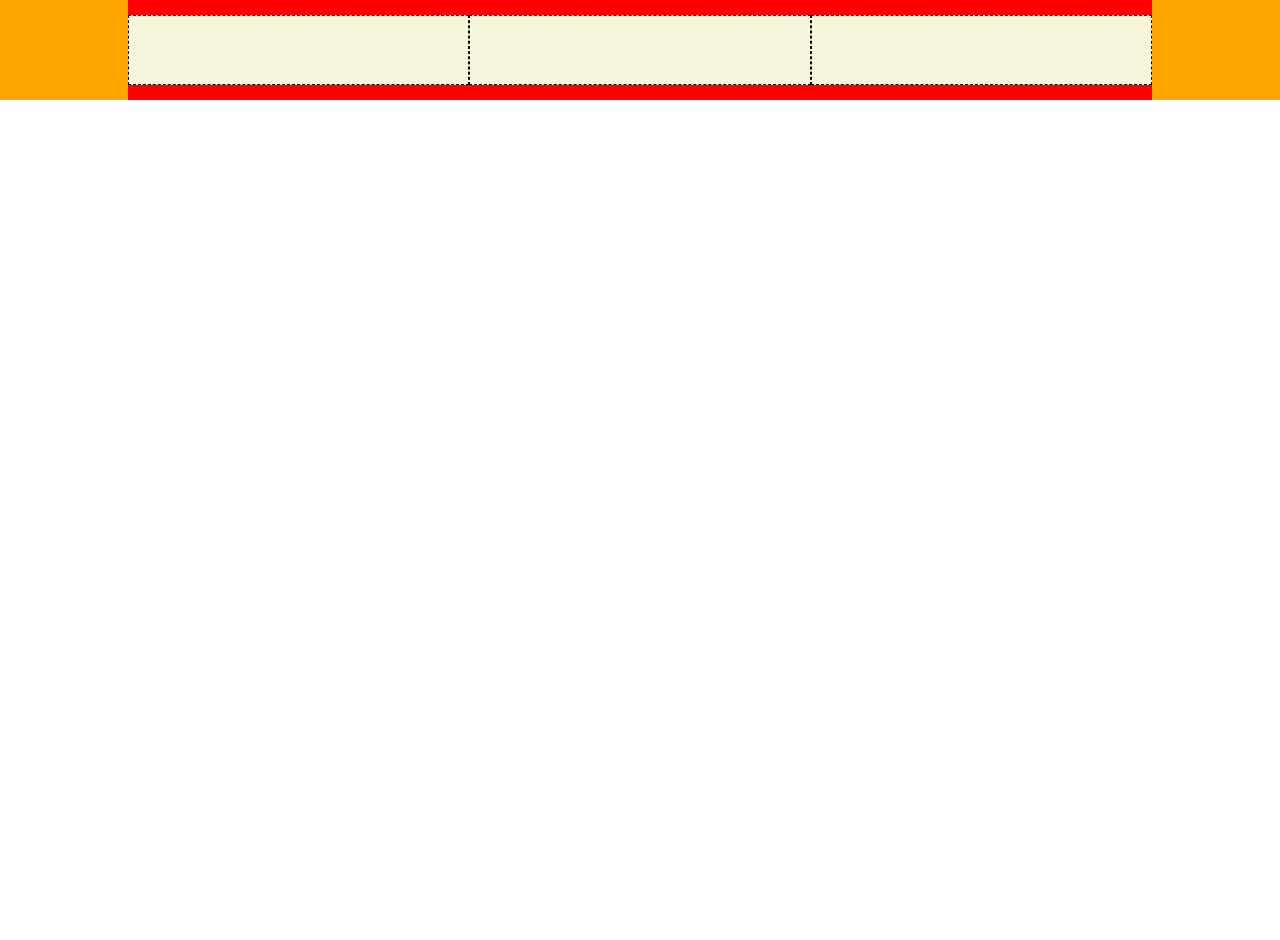
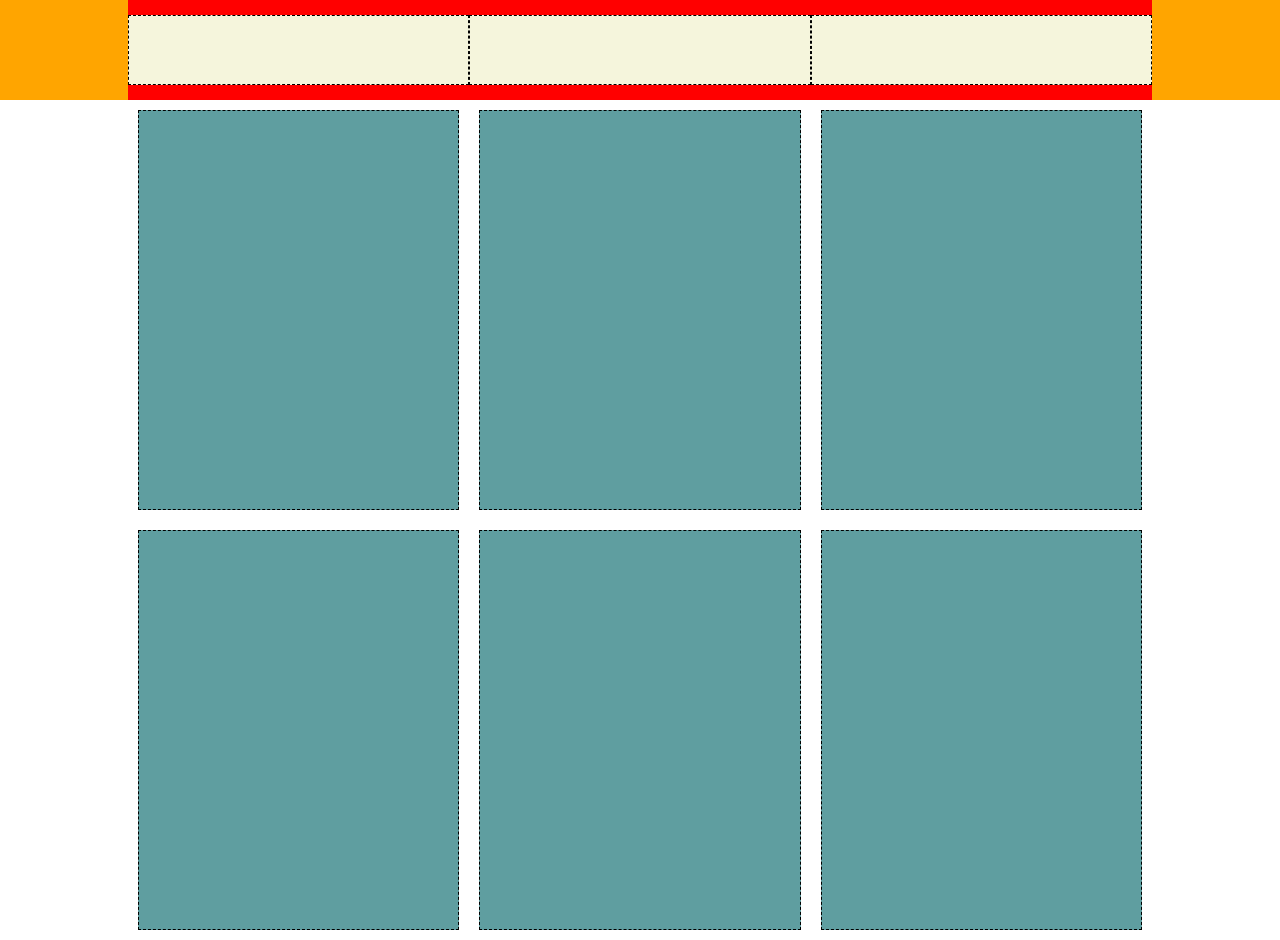
Before and after one commit to mattiabenelli/html-css-boolando, a plain HTML site: page index.html in a window 1280 px wide. Before the commit the page ends 800 px from the top, so only its background shows below. Drawn offline with Linux system fonts and the light colour scheme.

Commit message:
Struttura main

```diff
--- a/css/style.css
+++ b/css/style.css
@@ -3,7 +3,7 @@
     padding: 0;
     box-sizing: border-box;
 }
-/* Struttura */
+/* Struttura header */
 header{
     background-color: orange;
 }
@@ -17,6 +17,7 @@ header{
     display: flex;
     justify-content: space-around;
     align-items: center;
+    width: 100%;
 }
 .col_genere, .col_logo, .col_icon{
     width: calc(100% / 3);
@@ -25,3 +26,16 @@ header{
     border: 1px dashed black;
     margin-top: 15px;
 }
+/* Struttura main*/
+.main_container{
+    width: 80%;
+    height: 600px;
+    margin: 0 auto;
+}
+.col_vestito{
+    width: calc(100% / 3);
+    height: 400px;
+    background-color: cadetblue;
+    border: 1px dashed black;
+    margin: 10px;
+}
--- a/index.html
+++ b/index.html
@@ -17,5 +17,19 @@
                 </div>
             </div>
         </header>
+        <main>
+            <div class="main_container">
+                <div class="row">
+                    <div class="col_vestito"></div>
+                    <div class="col_vestito"></div>
+                    <div class="col_vestito"></div>
+                </div>
+                <div class="row">
+                    <div class="col_vestito"></div>
+                    <div class="col_vestito"></div>
+                    <div class="col_vestito"></div>
+                </div>
+            </div>
+        </main>
     </body>
 </html>
```
